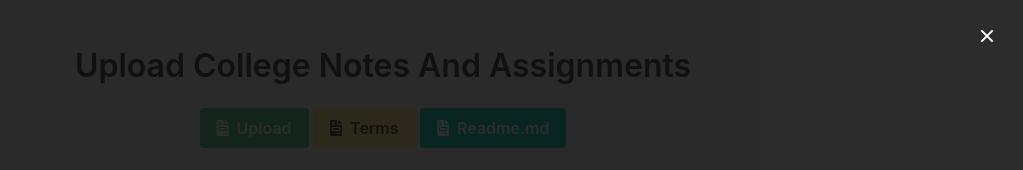
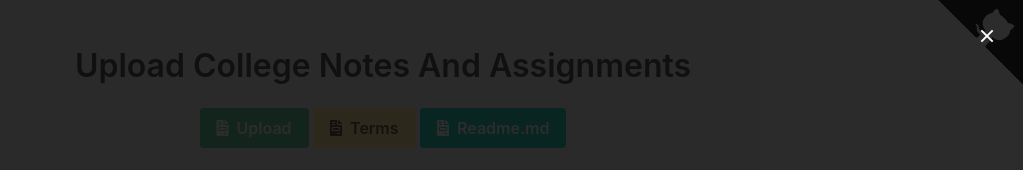
Before and after one commit to himanshurajora/rnduploads, a plain HTML site: page index.html in a window 1280 px wide. Shown: the top 170 px of the page, without its empty margins (257-1280 px from the left). Drawn offline with nearby package versions, Linux system fonts and the light colour scheme; no server answers.

Commit message:
github fork icon

```diff
--- a/index.html
+++ b/index.html
@@ -14,6 +14,33 @@
 </head>
 
 <body>
+    <div class="github-corner"><a href="https://github.com/himanshurajora/rnduploads" target="_blank" title="Fork me on GitHub"><svg viewbox="0 0 100 100" fill="currentColor">
+                <title>Fork me on GitHub</title>
+                <path
+                    d="M0 0v100h100V0H0zm60 70.2h.2c1 2.7.3 4.7 0 5.2 1.4 1.4 2 3 2 5.2 0 7.4-4.4 9-8.7 9.5.7.7 1.3 2 1.3 3.7V99c0 .5 1.4 1 1.4 1H44s1.2-.5 1.2-1v-3.8c-3.5 1.4-5.2-.8-5.2-.8-1.5-2-3-2-3-2-2-.5-.2-1-.2-1 2-.7 3.5.8 3.5.8 2 1.7 4 1 5 .3.2-1.2.7-2 1.2-2.4-4.3-.4-8.8-2-8.8-9.4 0-2 .7-4 2-5.2-.2-.5-1-2.5.2-5 0 0 1.5-.6 5.2 1.8 1.5-.4 3.2-.6 4.8-.6 1.6 0 3.3.2 4.8.7 2.8-2 4.4-2 5-2z">
+                </path>
+            </svg></a></div>
+    <style>
+        .github-corner {
+            position: absolute;
+            right: 0;
+            top: 0;
+            width: 120px;
+            height: 120px;
+            overflow: hidden;
+            z-index: 1;
+        }
+
+        .github-corner a {
+            position: absolute;
+            right: 0;
+            top: 0;
+            left: 0;
+            bottom: 0;
+            transform: translate(50%, -50%) rotate(45deg);
+            color: #000000;
+        }
+    </style>
     <div class="container has-background-light p-6 has-fullwidth">
         <h1 class="title has-text-centered">Upload College Notes And Assignments</h1>
         <div>
@@ -53,8 +80,8 @@
     <div class="modal" id="shareModal">
         <div class="modal-background" onclick="closeShare()"></div>
         <div class="modal-content has-text-centered notification is-white">
-            <input type="text" id="link" class="input" style="max-width: 90%;"><button onclick="copyToCliBoard()" class="button mx-1"><i
-                    class="fas fa-copy"></i></button>
+            <input type="text" id="link" class="input" style="max-width: 90%;"><button onclick="copyToCliBoard()"
+                class="button mx-1"><i class="fas fa-copy"></i></button>
         </div>
         <button class="modal-close is-large" onclick="closeShare()" aria-label="close"></button>
     </div>
@@ -109,7 +136,7 @@
             shareModal.classList.remove("is-active");
         }
     </script>
-       <footer class="footer">
+    <footer class="footer">
         <div class="container">
             <div class="content has-text-centered">
                 <p>
```
